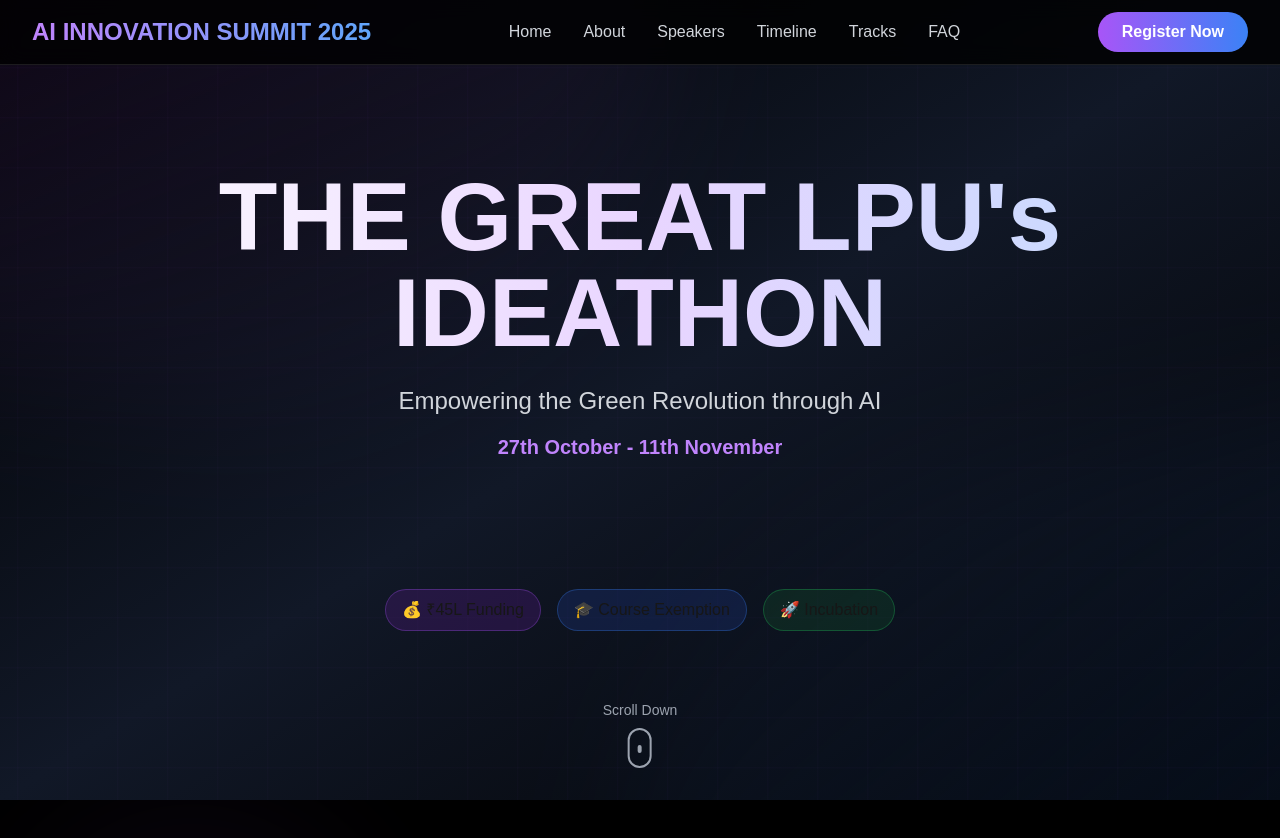
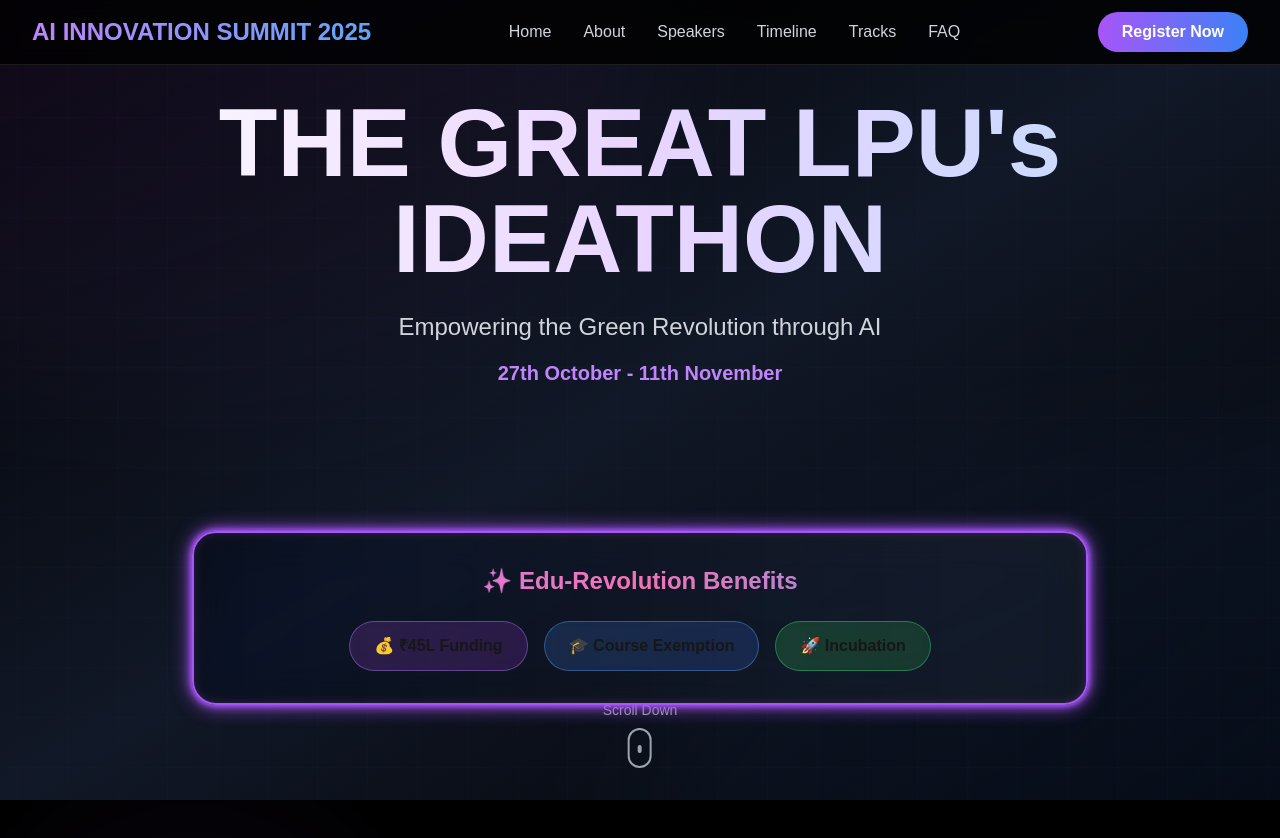
Before and after one commit to Khitishnayak/AI-innovation-summit, a Next.js app: page / in a window 1280 px wide. Shown: the top 838 px of the page. Built offline with nearby package versions, Linux system fonts and the light colour scheme.

Commit message:
CHANGES MADE IN FUNDING AND SAURAVE MITTAL DATA

```diff
--- a/src/components/sections/FAQ.tsx
+++ b/src/components/sections/FAQ.tsx
@@ -102,7 +102,7 @@
     {
       question: "What is the prize for winning the hackathon?",
       answer:
-        "The winning team will receive up to ₹45L seed funding from Mr. Saurav Mittal to support prototype development and potential startup incubation. This is a significant opportunity to transform your idea into a real business.",
+        "The winning team will receive up to ₹45L seed funding to support prototype development and potential startup incubation. This is a significant opportunity to transform your idea into a real business.",
     },
     {
       question: "What are the Edu-Revolution Benefits?",
--- a/src/components/sections/Features.tsx
+++ b/src/components/sections/Features.tsx
@@ -10,9 +10,9 @@
 const features = [
   {
     icon: FaTrophy,
-    title: "₹45L Seed Funding",
+    title: "Winter Internship Opportunity",
     description:
-      "Grand prize to transform your AI prototype into a startup reality.",
+      "Top performers get exclusive winter internship opportunities with leading tech companies and startups.",
   },
   {
     icon: FaTrophy,
--- a/src/components/sections/Hero.tsx
+++ b/src/components/sections/Hero.tsx
@@ -164,15 +164,27 @@
             </a>
           </div>
 
-          <div className="mt-8 flex flex-wrap justify-center gap-3 sm:gap-4 text-xs sm:text-sm md:text-base px-4">
-            <div className="px-3 sm:px-4 py-2 bg-purple-900/30 rounded-full border border-purple-500/30 whitespace-nowrap">
-              💰 ₹45L Funding
-            </div>
-            <div className="px-3 sm:px-4 py-2 bg-blue-900/30 rounded-full border border-blue-500/30 whitespace-nowrap">
-              🎓 Course Exemption
-            </div>
-            <div className="px-3 sm:px-4 py-2 bg-green-900/30 rounded-full border border-green-500/30 whitespace-nowrap">
-              🚀 Incubation
+          <div className="mt-12 max-w-4xl mx-auto">
+            <div className="relative p-6 sm:p-8 rounded-3xl glass-card-dark neon-border-purple overflow-hidden">
+              {/* Shimmer effect */}
+              <div className="absolute inset-0 iridescent-shimmer opacity-20"></div>
+
+              <div className="relative z-10">
+                <h3 className="text-xl md:text-2xl font-bold text-transparent bg-clip-text bg-gradient-to-r from-purple-400 via-pink-400 to-blue-400 mb-6">
+                  ✨ Edu-Revolution Benefits
+                </h3>
+                <div className="flex flex-wrap justify-center gap-3 sm:gap-4 text-xs sm:text-sm md:text-base">
+                  <div className="px-4 sm:px-6 py-2.5 sm:py-3 bg-gradient-to-r from-purple-500/20 to-purple-600/20 rounded-full border border-purple-400/40 backdrop-blur-sm hover:scale-105 transition-transform duration-300 whitespace-nowrap">
+                    <span className="font-semibold">💰 ₹45L Funding</span>
+                  </div>
+                  <div className="px-4 sm:px-6 py-2.5 sm:py-3 bg-gradient-to-r from-blue-500/20 to-blue-600/20 rounded-full border border-blue-400/40 backdrop-blur-sm hover:scale-105 transition-transform duration-300 whitespace-nowrap">
+                    <span className="font-semibold">🎓 Course Exemption</span>
+                  </div>
+                  <div className="px-4 sm:px-6 py-2.5 sm:py-3 bg-gradient-to-r from-green-500/20 to-green-600/20 rounded-full border border-green-400/40 backdrop-blur-sm hover:scale-105 transition-transform duration-300 whitespace-nowrap">
+                    <span className="font-semibold">🚀 Incubation</span>
+                  </div>
+                </div>
+              </div>
             </div>
           </div>
         </div>
--- a/src/components/sections/Speakers.tsx
+++ b/src/components/sections/Speakers.tsx
@@ -22,8 +22,8 @@
   },
   {
     name: "Mr. Saurav Mittal",
-    title: "CEO",
-    subtitle: "Investor & Entrepreneur",
+    title: "CEO - SMG Electric Scooters",
+    subtitle: "Entrepreneur",
     description:
       "Visionary leader transforming urban transportation with a mission to reduce global CO2 footprint. Making high-tech electric scooters accessible to masses, paving way for sustainable future.",
     expertise: ["Green Technology", "EV Innovation", "Sustainable Mobility", "Entrepreneurship"],
--- a/src/components/sections/Timeline.tsx
+++ b/src/components/sections/Timeline.tsx
@@ -34,7 +34,7 @@
   {
     date: "11 Nov 2025",
     title: "Final Evaluation",
-    description: "Prototype 3 evaluation and final presentations. Winner announcement and ₹45L seed funding award ceremony.",
+    description: "Prototype 3 evaluation and final presentations. Winner announcement and ₹45L funding award ceremony.",
     type: "evaluation",
   },
 ];
```
